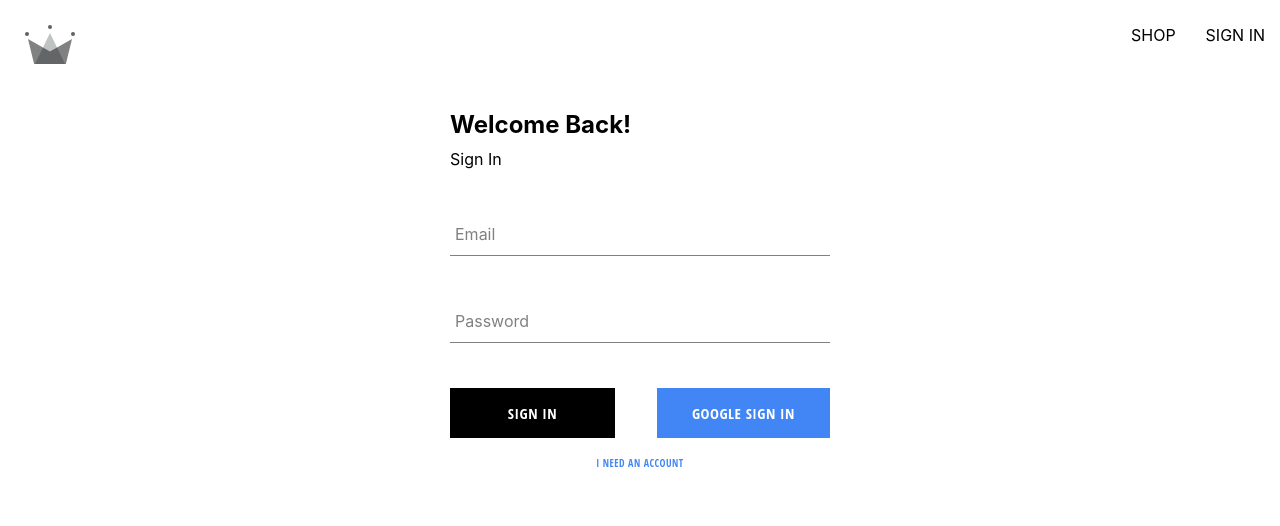
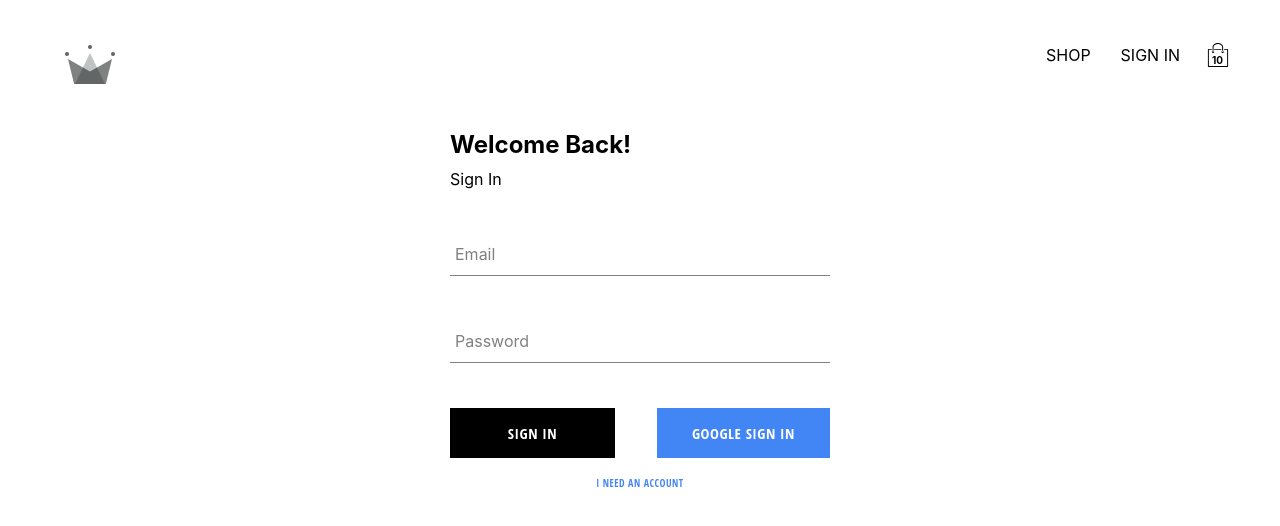
Before and after one commit to PatNepp/crwn-clothing, a React (Create React App) app: page /auth in a window 1280 px wide. Shown: the top 526 px of the page. Built offline with nearby package versions, Linux system fonts and the light colour scheme; no server answers.

Commit message:
cart context, cart-icon, cart-dropdown

```diff
--- /dev/null
+++ b/src/components/cart-dropdown/cart-dropdown.component.jsx
@@ -0,0 +1,13 @@
+import Button from '../button/button.component'
+import './cart-dropdown.styles.scss'
+
+const CartDropdown = () => {
+  return (
+    <div className='cart-dropdown-container'>
+        <div className="cart-items" />
+        <Button children='GO TO CHECKOUT' />
+    </div>
+  )
+}
+
+export default CartDropdown
--- /dev/null
+++ b/src/components/cart-dropdown/cart-dropdown.styles.scss
@@ -0,0 +1,29 @@
+.cart-dropdown-container {
+  position: absolute;
+  width: 240px;
+  height: 340px;
+  display: flex;
+  flex-direction: column;
+  padding: 20px;
+  border: 1px solid black;
+  background-color: white;
+  top: 90px;
+  right: 40px;
+  z-index: 5;
+
+  .empty-message {
+    font-size: 18px;
+    margin: 50px auto;
+  }
+
+  .cart-items {
+    height: 240px;
+    display: flex;
+    flex-direction: column;
+    overflow: scroll;
+  }
+
+  button {
+    margin-top: auto;
+  }
+}
--- /dev/null
+++ b/src/components/cart-icon/cart-icon.components.jsx
@@ -0,0 +1,19 @@
+import './cart-icon.styles.scss'
+import { ReactComponent as ShoppingIcon } from '../../assets/shopping-bag.svg'
+import { useContext } from 'react'
+import { CartContext } from '../../contexts/cart.context'
+
+const CartIcon = () => {
+  const { isCartOpen, setIsCartOpen } = useContext(CartContext)
+
+  const toggleCartDropdown = () => setIsCartOpen(!isCartOpen)
+
+  return (
+    <div className='cart-icon-container' onClick={toggleCartDropdown}>
+        <ShoppingIcon className='shopping-icon'/>
+        <span className='item-count'>10</span>
+    </div>
+  )
+}
+
+export default CartIcon
--- /dev/null
+++ b/src/components/cart-icon/cart-icon.styles.scss
@@ -0,0 +1,21 @@
+.cart-icon-container {
+  width: 45px;
+  height: 45px;
+  position: relative;
+  display: flex;
+  align-items: center;
+  justify-content: center;
+  cursor: pointer;
+
+  .shopping-icon {
+    width: 24px;
+    height: 24px;
+  }
+
+  .item-count {
+    position: absolute;
+    font-size: 10px;
+    font-weight: bold;
+    bottom: 12px;
+  }
+}
--- /dev/null
+++ b/src/contexts/cart.context.jsx
@@ -0,0 +1,13 @@
+import { createContext, useState } from "react";
+
+export const CartContext = createContext({
+    isCartOpen: false,
+    setIsCartOpen: () => {}
+})
+
+export const CartProvider = ({children}) => {
+    const [ isCartOpen, setIsCartOpen ] = useState(false)
+    const value = { isCartOpen, setIsCartOpen }
+
+    return <CartContext.Provider value={value}>{children}</CartContext.Provider>
+}
--- a/src/index.js
+++ b/src/index.js
@@ -6,6 +6,7 @@
 import reportWebVitals from './reportWebVitals';
 import { UserProvider } from './contexts/user.context';
 import { ProductsProvider } from './contexts/products.context';
+import { CartProvider } from './contexts/cart.context';
 
 const root = ReactDOM.createRoot(document.getElementById('root'));
 root.render(
@@ -13,7 +14,9 @@
     <BrowserRouter>
       <UserProvider>
         <ProductsProvider>
-          <App />
+          <CartProvider>
+            <App />
+          </CartProvider>
         </ProductsProvider>
       </UserProvider>
     </BrowserRouter>
--- a/src/index.scss
+++ b/src/index.scss
@@ -5,6 +5,7 @@
     sans-serif;
   -webkit-font-smoothing: antialiased;
   -moz-osx-font-smoothing: grayscale;
+  padding: 20px 40px;
 }
 
 code {
--- a/src/routes/navigation/navigation.component.jsx
+++ b/src/routes/navigation/navigation.component.jsx
@@ -6,9 +6,13 @@
 import './navigation.styles.scss'
 import { UserContext } from "../../contexts/user.context"
 import { signOutUser } from "../../utils/firebase/firebase.utils"
+import CartIcon from "../../components/cart-icon/cart-icon.components"
+import CartDropdown from "../../components/cart-dropdown/cart-dropdown.component"
+import { CartContext } from "../../contexts/cart.context"
 
 const Navigation = () => {
   const { currentUser } = useContext(UserContext)
+  const { isCartOpen } = useContext(CartContext)
 
   return (
     <Fragment>
@@ -31,7 +35,9 @@
               SIGN IN
             </Link>
           )}
+          <CartIcon className='nav-link' />
         </div>
+        {isCartOpen && <CartDropdown />}
       </div>
       <Outlet />
     </Fragment>
```
Also changed, not shown: src/assets/shopping-bag.svg (added).
